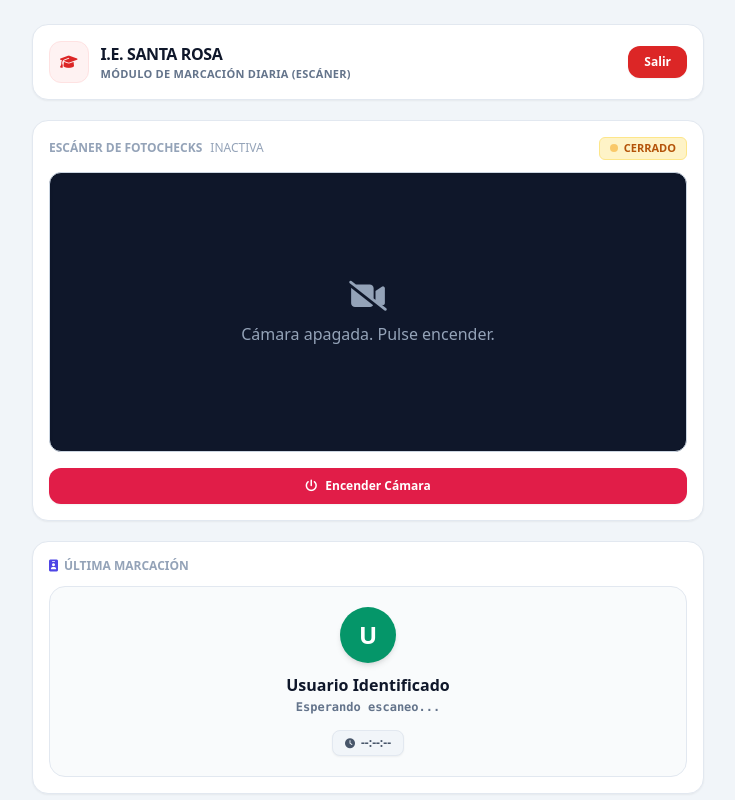
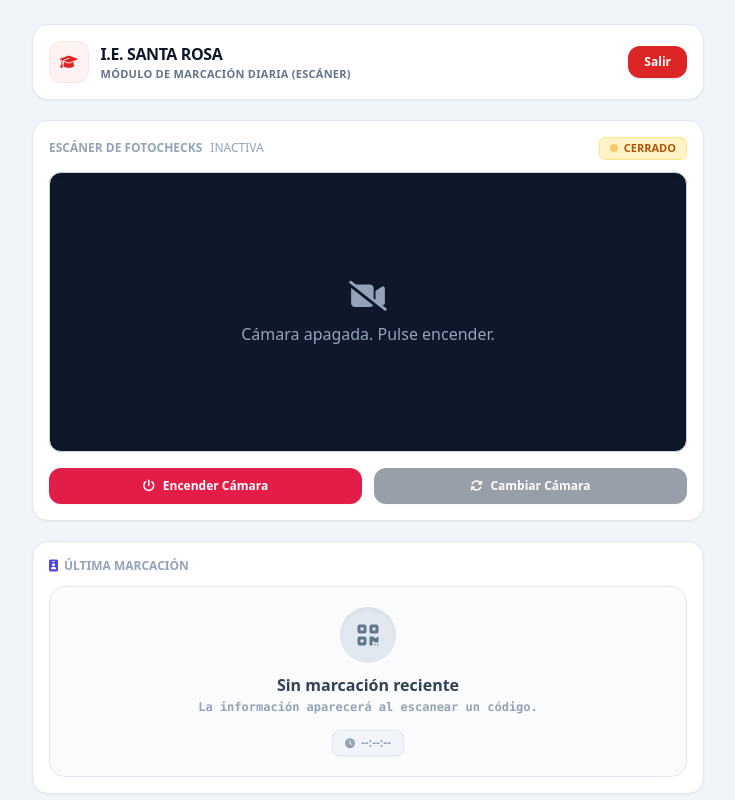
Before and after one commit to victorsanchez0130-blip/SISTEMA-ASISTENCIA-NAMORA, a website: page public/escaner.html in a window 1280 px wide. Shown: the top 800 px of the page, without its empty margins (272-1007 px from the left). Drawn offline with nearby package versions, Linux system fonts and the light colour scheme.

Commit message:
asdasdasd

```diff
--- a/public/escaner.html
+++ b/public/escaner.html
@@ -48,10 +48,13 @@
         </div>
       </div>
 
-      <!-- Botón de Control de Cámara -->
-      <div class="grid grid-cols-1 gap-3 pt-1">
+      <!-- Botones de Control de Cámara (Encender y Cambiar) -->
+      <div class="grid grid-cols-2 gap-3 pt-1">
         <button id="btn-toggle-camara" type="button" onclick="toggleCamara()" class="bg-rose-600 hover:bg-rose-700 text-white font-bold text-xs py-2.5 px-4 rounded-xl transition-all shadow-sm flex items-center justify-center gap-2 cursor-pointer">
           <i class="fa-solid fa-power-off"></i> Encender Cámara
+        </button>
+        <button id="btn-cambiar-camara" type="button" onclick="cambiarCamara()" class="bg-slate-700 hover:bg-slate-800 text-white font-bold text-xs py-2.5 px-4 rounded-xl transition-all shadow-sm flex items-center justify-center gap-2 cursor-pointer opacity-50 cursor-not-allowed" disabled>
+          <i class="fa-solid fa-rotate"></i> Cambiar Cámara
         </button>
       </div>
     </div>
@@ -62,15 +65,15 @@
         <i class="fa-solid fa-id-badge text-indigo-600"></i> Última Marcación
       </h2>
       <div id="resultado-card" class="bg-slate-50/80 rounded-2xl p-5 border border-slate-200 flex flex-col items-center justify-center text-center space-y-2.5 min-h-[160px]">
-        <div class="w-14 h-14 rounded-full bg-emerald-600 text-white flex items-center justify-center font-black text-2xl shadow-md">
-          U
+        <div class="w-14 h-14 rounded-full bg-slate-200 text-slate-500 flex items-center justify-center font-black text-2xl shadow-inner">
+          <i class="fa-solid fa-qrcode"></i>
         </div>
         <div>
-          <h3 class="text-base font-extrabold text-slate-900">Usuario Identificado</h3>
-          <p class="text-xs font-mono font-bold text-slate-500 mt-0.5">Esperando escaneo...</p>
+          <h3 class="text-base font-extrabold text-slate-700">Sin marcación reciente</h3>
+          <p class="text-xs font-mono font-bold text-slate-400 mt-0.5">La información aparecerá al escanear un código.</p>
         </div>
         <div class="pt-1">
-          <span class="inline-flex items-center gap-1.5 px-3 py-1 text-xs font-black rounded-lg bg-slate-100 text-slate-600 border border-slate-200 shadow-sm">
+          <span class="inline-flex items-center gap-1.5 px-3 py-1 text-xs font-black rounded-lg bg-slate-100 text-slate-400 border border-slate-200 shadow-sm">
             <i class="fa-solid fa-clock text-[10px]"></i> --:--:--
           </span>
         </div>
```
